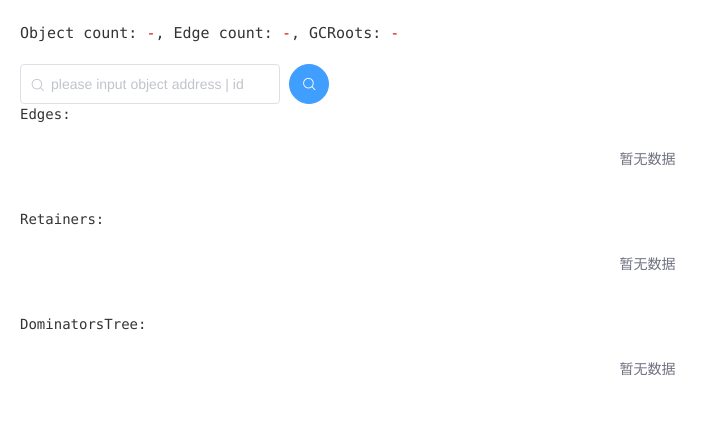
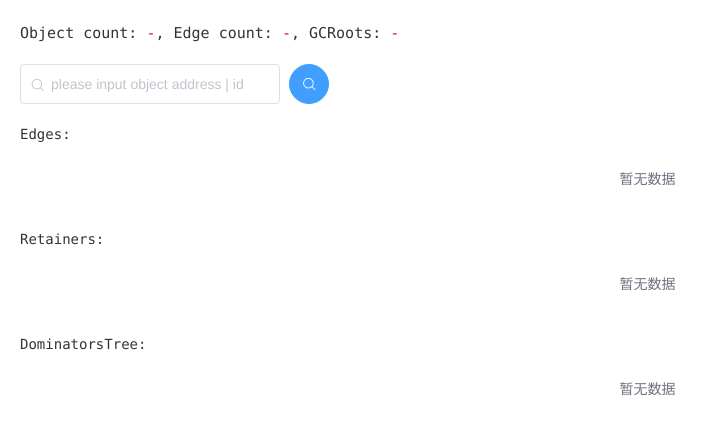
Before and after one commit to noslate-project/devtoolx, a website: page worker/view/index.html in a window 1280 px wide. Shown: the whole page, without its empty margins (0-718 px from the left). Drawn offline with Linux system fonts and the light colour scheme; no server answers.

Commit message:
fix(view): leave some space between the input box and the edges tab

```diff
--- a/worker/view/index.html
+++ b/worker/view/index.html
@@ -20,7 +20,7 @@
             v-model="address" @focus="cleanInput">
         </el-input>
         <el-button style="margin-left:5px" type="primary" icon="el-icon-search" circle @click="searchIdByAddress"></el-button>
-        <p class="content" style="margin-left:20px;height:5px">Edges:</p>
+        <p class="content" style="margin-left:20px;margin-top:20px;height:5px">Edges:</p>
         <tree-edges style="margin-left:15px" :rootid="rootid" :node-data="nodeData" :get-node="getNode" :format-size="formatSize"
             :get-edge-type="getEdgeType" :get-title="getTitle" :get-additional="getAdditional" :contextmenu="contextmenu" :tooltip-style="tooltipStyle"
             :node-click="nodeClick" :tooltip-data="tooltipData"></tree-edges>
```
